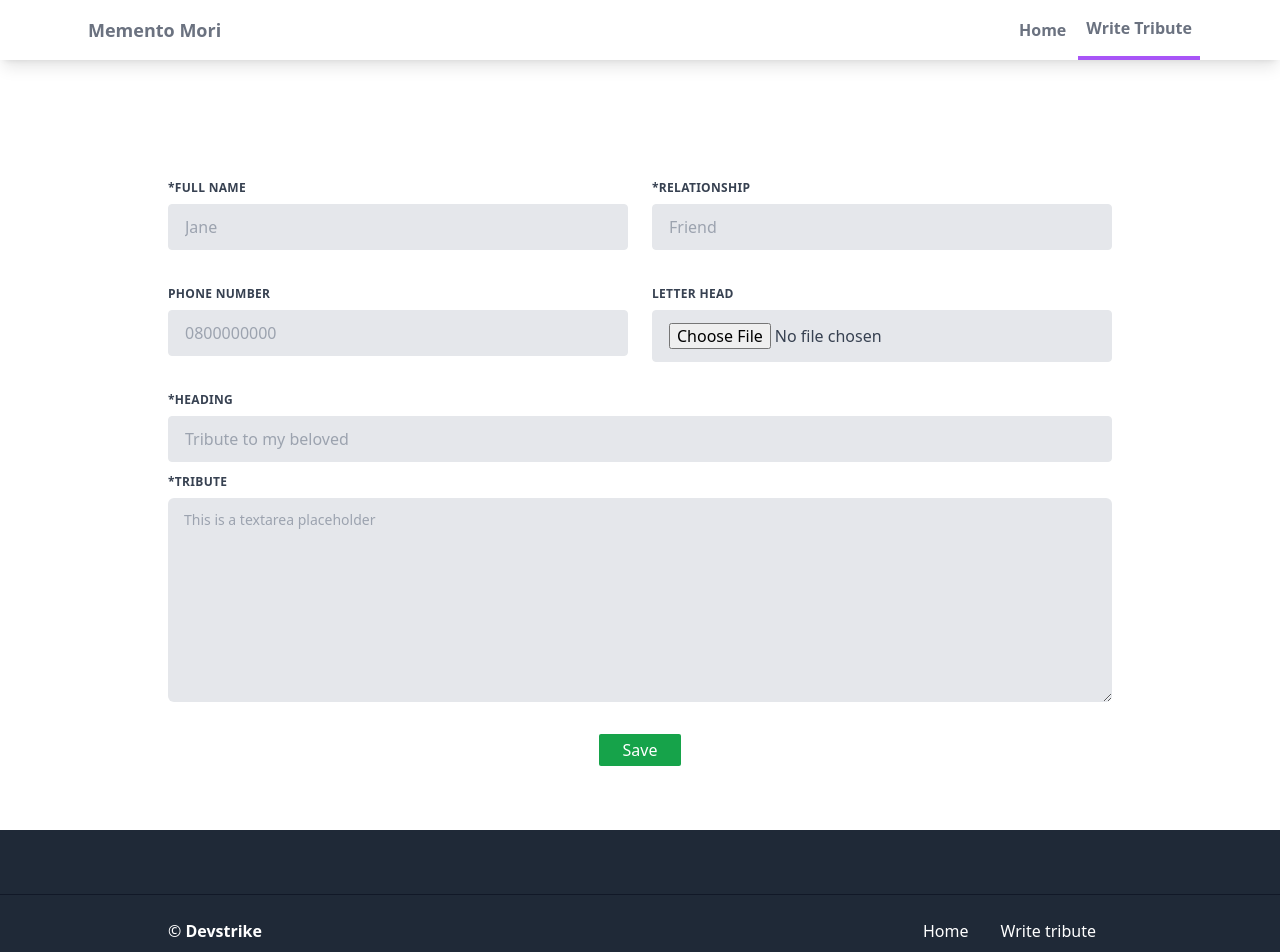
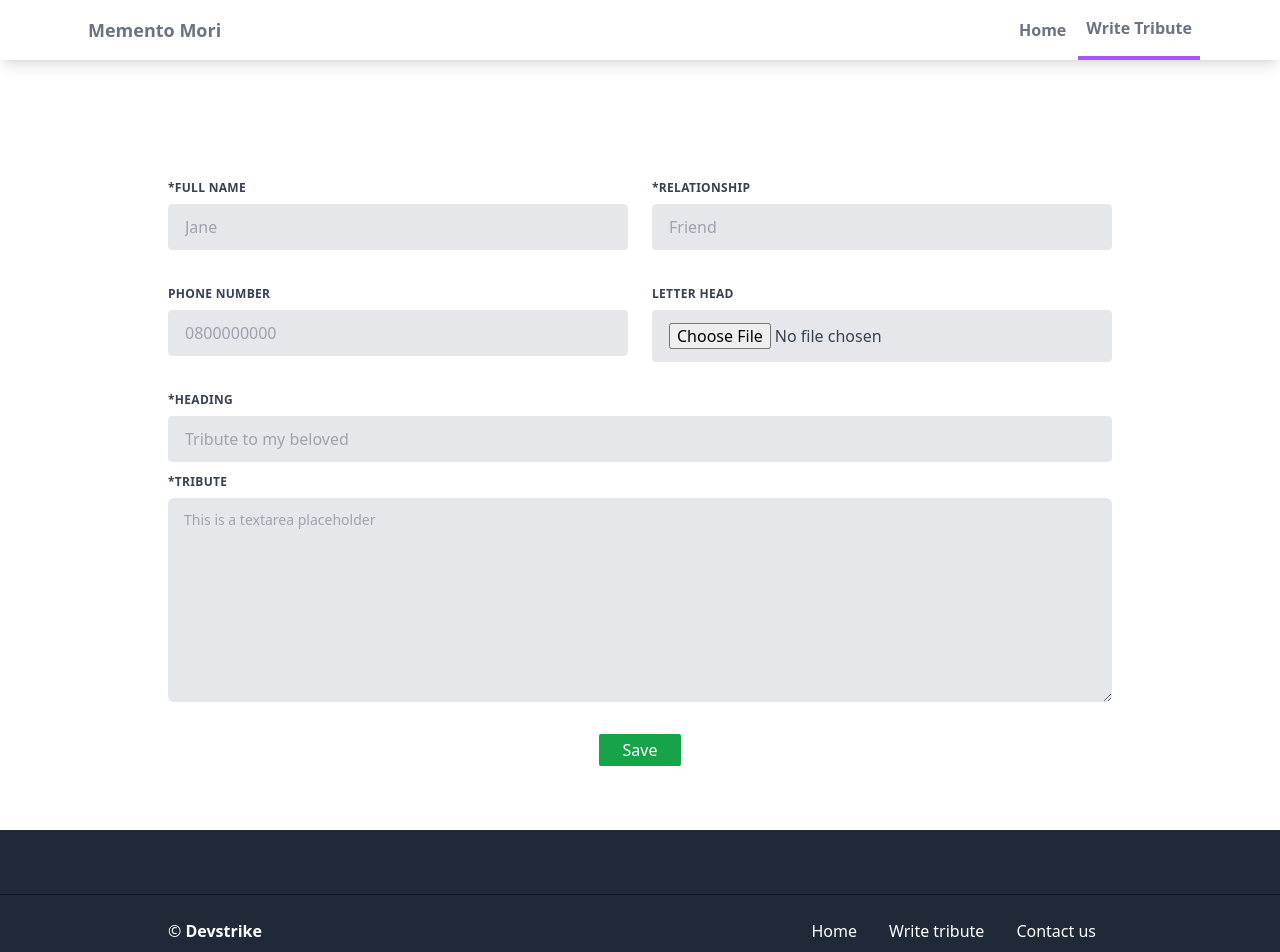
Before and after one commit to Devstrike-DigTech/obirute, a React (Create React App) app in the folder client/: page /write in a window 1280 px wide. Shown: the top 952 px of the page. Built offline with nearby package versions, Linux system fonts and the light colour scheme; no server answers.

Commit message:
finalizing

```diff
--- a/client/src/containers/Layouts/MainLayout.jsx
+++ b/client/src/containers/Layouts/MainLayout.jsx
@@ -99,7 +99,10 @@ const MainLayout = ({ children }) => {
             <div className="md:flex md:-mx-4 md:items-center">
               <div className="md:flex-1 md:px-4 text-center md:text-left">
                 <p className="text-white">
-                  &copy; <strong>Devstrike</strong>
+                  &copy;{' '}
+                  <strong>
+                    <a href="mailto: devstrike.digtech@gmail.com">Devstrike</a>
+                  </strong>
                 </p>
               </div>
               <div className="md:flex-1 md:px-4 text-center md:text-right">
@@ -115,6 +118,12 @@ const MainLayout = ({ children }) => {
                 >
                   Write tribute
                 </a>
+                <a
+                  href="mailto: devstrike.digtech@gmail.com?subject=Service request"
+                  className="py-2 px-4 text-white inline-block hover:underline"
+                >
+                  Contact us
+                </a>
               </div>
             </div>
           </div>
--- a/client/src/containers/Views/Home/index.jsx
+++ b/client/src/containers/Views/Home/index.jsx
@@ -14,7 +14,7 @@ const Home = ({ tributes, deceased }) => {
   //dialog props
   const [name, setName] = useState('');
   const [heading, setHeading] = useState('');
-  const [tribute, setTribute] = useState('peoples Tribute');
+  const [tribute, setTribute] = useState('');
 
   useEffect(() => {
     const endOffset = itemOffset + itemsPerPage;
@@ -36,8 +36,8 @@ const Home = ({ tributes, deceased }) => {
   const openPopup = (val) => {
     if (val === 'main') {
       setName('Family');
-      setHeading('Tribute to Mama');
-      setTribute(deceased.bio);
+      setHeading('Tribute to Mummy');
+      setTribute('');
     } else {
       setHeading(currentItems[val].heading);
       setTribute(currentItems[val].tribute);
@@ -75,7 +75,7 @@ const Home = ({ tributes, deceased }) => {
             {deceased.images && (
               <img
                 className="h-80 w-80 object-cover lg:w-[500px] lg:h-[500px]"
-                src={`http://localhost:5000/images/uploads/${deceased.images[1]}`}
+                src={`./image_1663342060197.jpg`}
                 alt=""
               />
             )}
```
Also changed, not shown: client/public/image_1663342060197.jpg (added), 8 other files (tests, documents, lock files or other folders).
